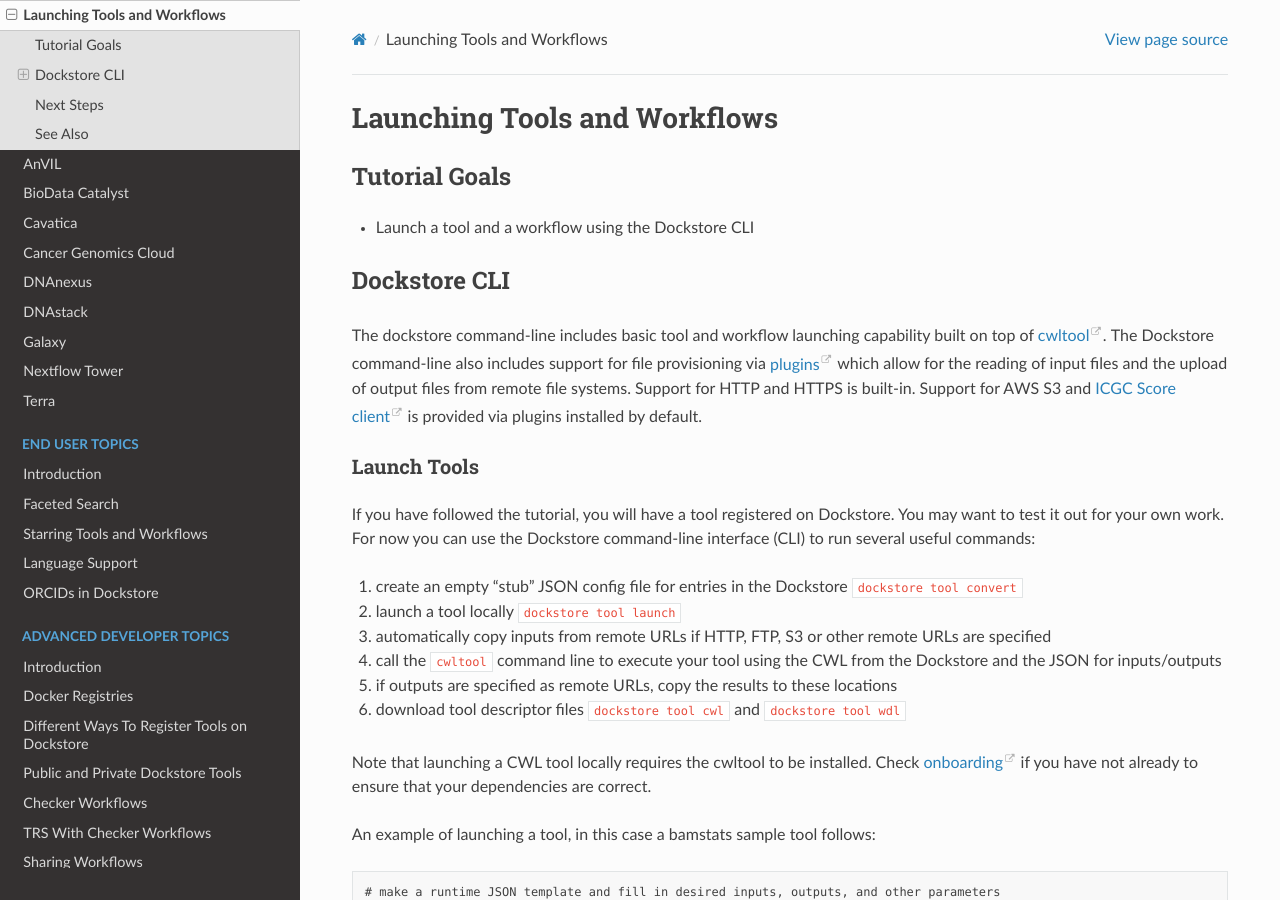
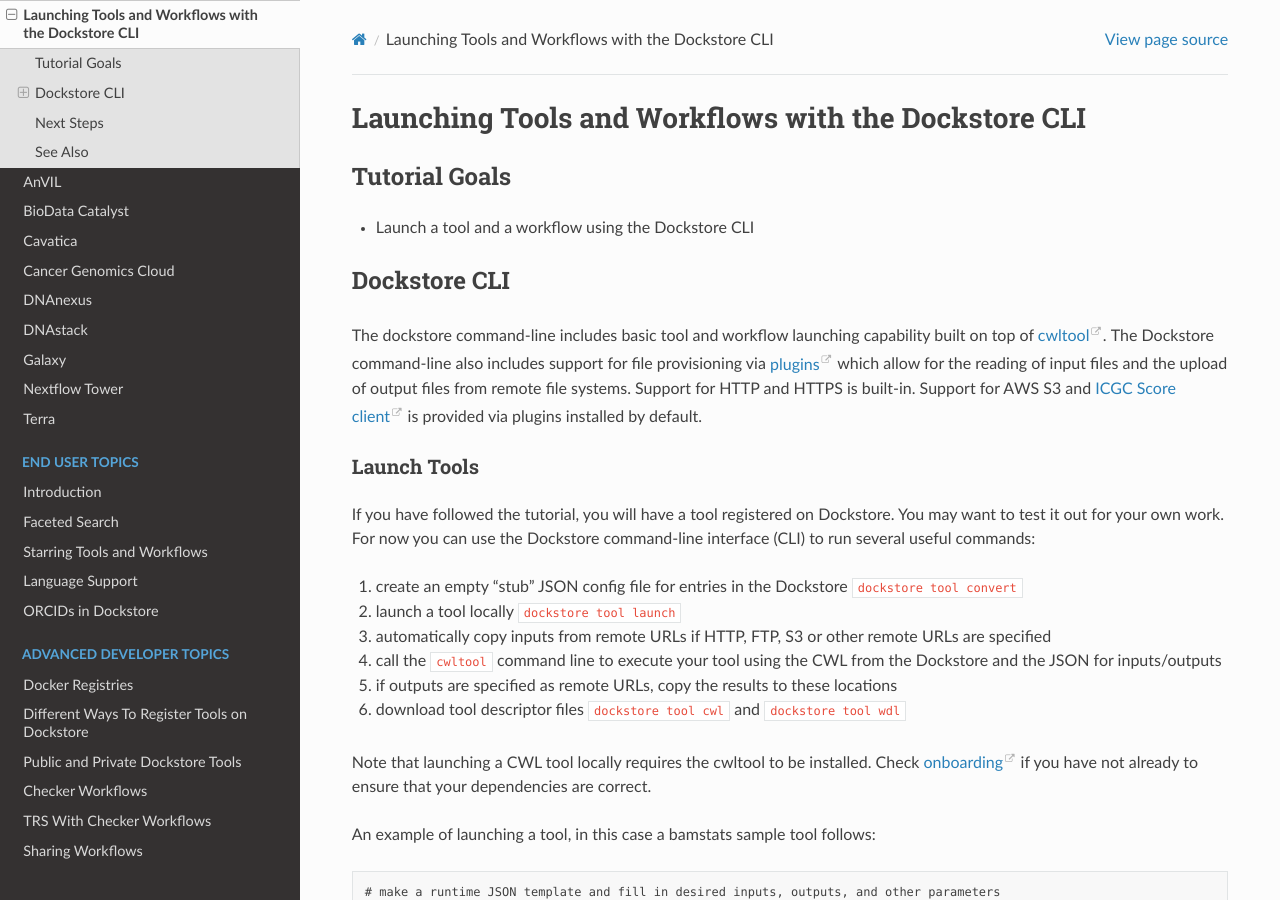
Before and after one commit to dockstore/dockstore-documentation, a Sphinx documentation site: the page built from docs/launch-with/launch.rst, in a window 1280 px wide and 900 px high. Built offline with Sphinx 7.4.7 and the Read the Docs theme 2.0.0, drawn with Linux system fonts in a browser that asks for light colours.

Commit message:
Add icons, adjust titles of advanced-topics and launch RSTs

```diff
--- a/docs/advanced-topics/advanced-topics.rst
+++ b/docs/advanced-topics/advanced-topics.rst
@@ -1,11 +1,5 @@
-Introduction
-============================
-
 Topics for advanced users who have already completed our :doc:`getting started guide <../getting-started/getting-started>`.
 
 Note that not all features are available in all workflow languages. It
 can be worthwhile looking at :doc:`Language Support <../end-user-topics/language-support/>`
 to see what features are available to you.
-
-.. discourse::
-    :topic_identifier: 1271
--- a/docs/launch-with/launch.rst
+++ b/docs/launch-with/launch.rst
@@ -1,5 +1,5 @@
-Launching Tools and Workflows
-=============================
+Launching Tools and Workflows with the Dockstore CLI
+====================================================
 
 Tutorial Goals
 --------------
```
Also changed, not shown: docs/assets/images/square/table_of_square_icons.html (added, +48 -0 lines), docs/assets/images/square/cavatica_square.png (added), docs/assets/images/square/cavatica_text.png (added), docs/assets/images/square/cgc_square.png (added), docs/assets/images/square/cgc_text.png (added), docs/assets/images/square/dnanexus_square.png (added), docs/assets/images/square/dnanexus_text.png (added), docs/assets/images/square/galaxy_square.png (added), docs/assets/images/square/galaxy_text.png (added), docs/assets/images/square/icons_with_text.png (added), docs/assets/images/square/nextflowtower_square.png (added), docs/assets/images/square/nextflowtower_text.png (added), docs/assets/images/square/terra_text.png (added).
